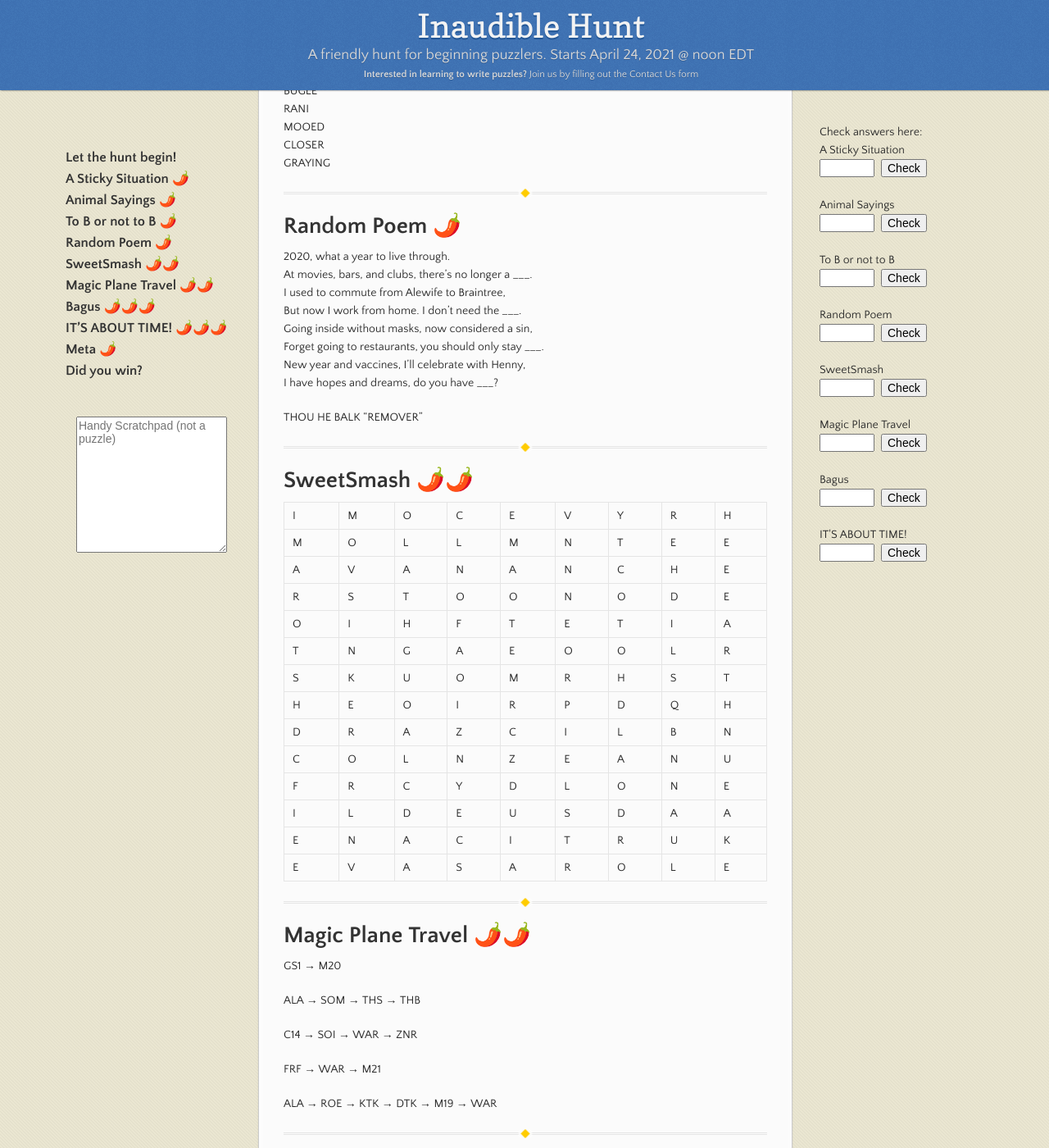
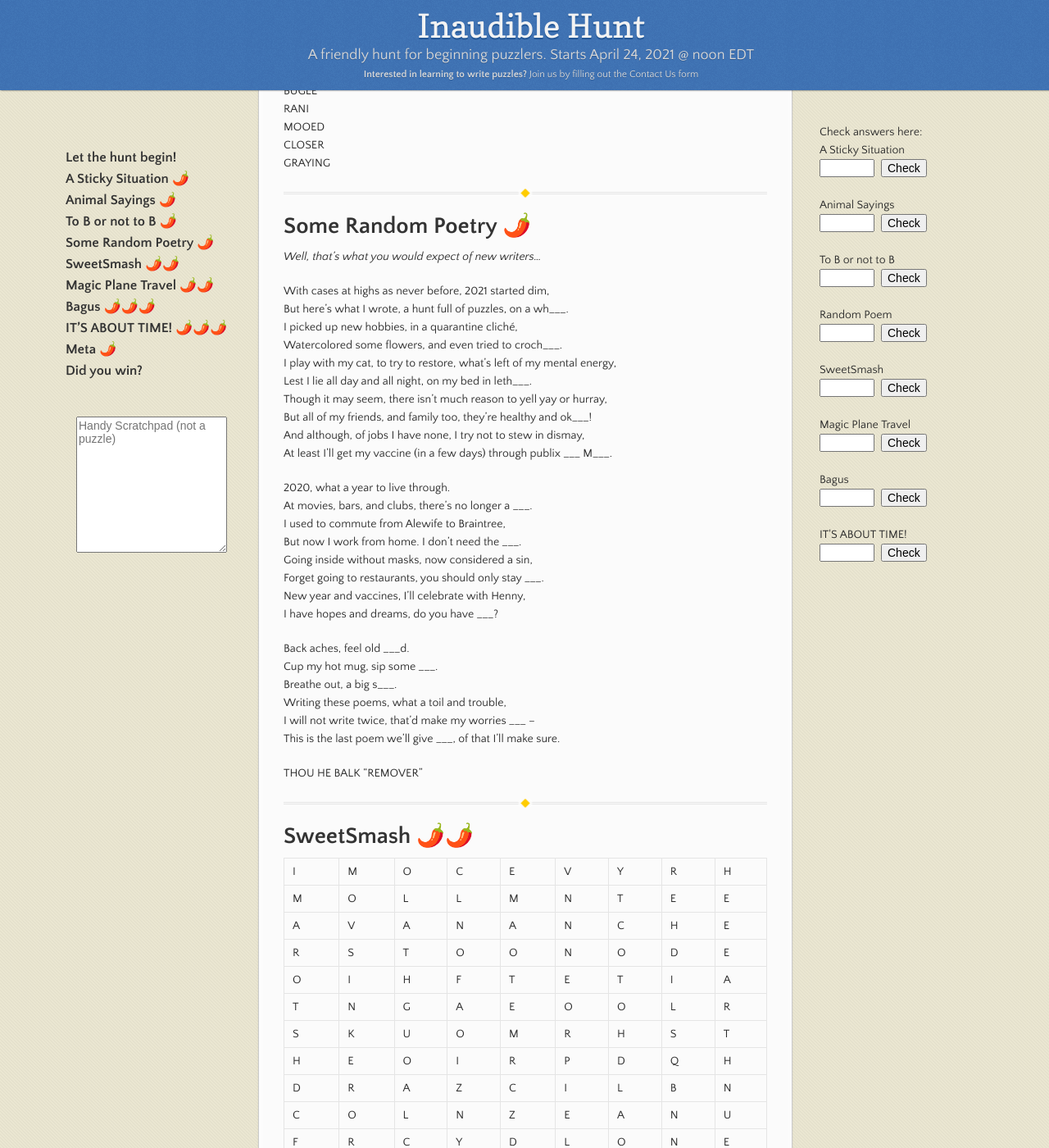
Before and after one commit to nro-bot/aprilhunt, a Jekyll site: the page built from Welcome to mini hunt!.md, in a window 1280 px wide and 1400 px high, scrolled down 2503 px. Shown: the whole window at 82% size. Built offline with Jekyll 4.4.1, drawn with Linux system fonts in a browser that asks for light colours; our own code applies the rules of GitHub Pages for plain Markdown files.

Commit message:
yolo poetry

```diff
--- a/Welcome to mini hunt!.md
+++ b/Welcome to mini hunt!.md
@@ -83,7 +83,20 @@ GRAYING
 
 * * *
 
-# Random Poem 🌶️
+# Some Random Poetry 🌶️
+_Well, that's what you would expect of new writers..._
+
+With cases at highs as never before, 2021 started dim,
+But here's what I wrote, a hunt full of puzzles, on a wh\_\_\_.
+I picked up new hobbies, in a quarantine cliché,
+Watercolored some flowers, and even tried to croch\_\_\_.
+I play with my cat, to try to restore, what's left of my mental energy,
+Lest I lie all day and all night, on my bed in leth\_\_\_.
+Though it may seem, there isn't much reason to yell yay or hurray,
+But all of my friends, and family too, they're healthy and ok\_\_\_!
+And although, of jobs I have none, I try not to stew in dismay,
+At least I'll get my vaccine (in a few days) through publix \_\_\_ M\_\_\_.
+
 
 2020, what a year to live through.
 At movies, bars, and clubs, there’s no longer a \_\_\_.
@@ -93,6 +106,14 @@ Going inside without masks, now considered a sin,
 Forget going to restaurants, you should only stay \_\_\_.
 New year and vaccines, I’ll celebrate with Henny,
 I have hopes and dreams, do you have \_\_\_?
+
+
+Back aches, feel old \_\_\_d.
+Cup my hot mug, sip some \_\_\_.
+Breathe out, a big s\_\_\_.
+Writing these poems, what a toil and trouble,
+I will not write twice, that'd make my worries \_\_\_ –
+This is the last poem we'll give \_\_\_, of that I'll make sure.
 
 THOU HE BALK "REMOVER"
 
```
